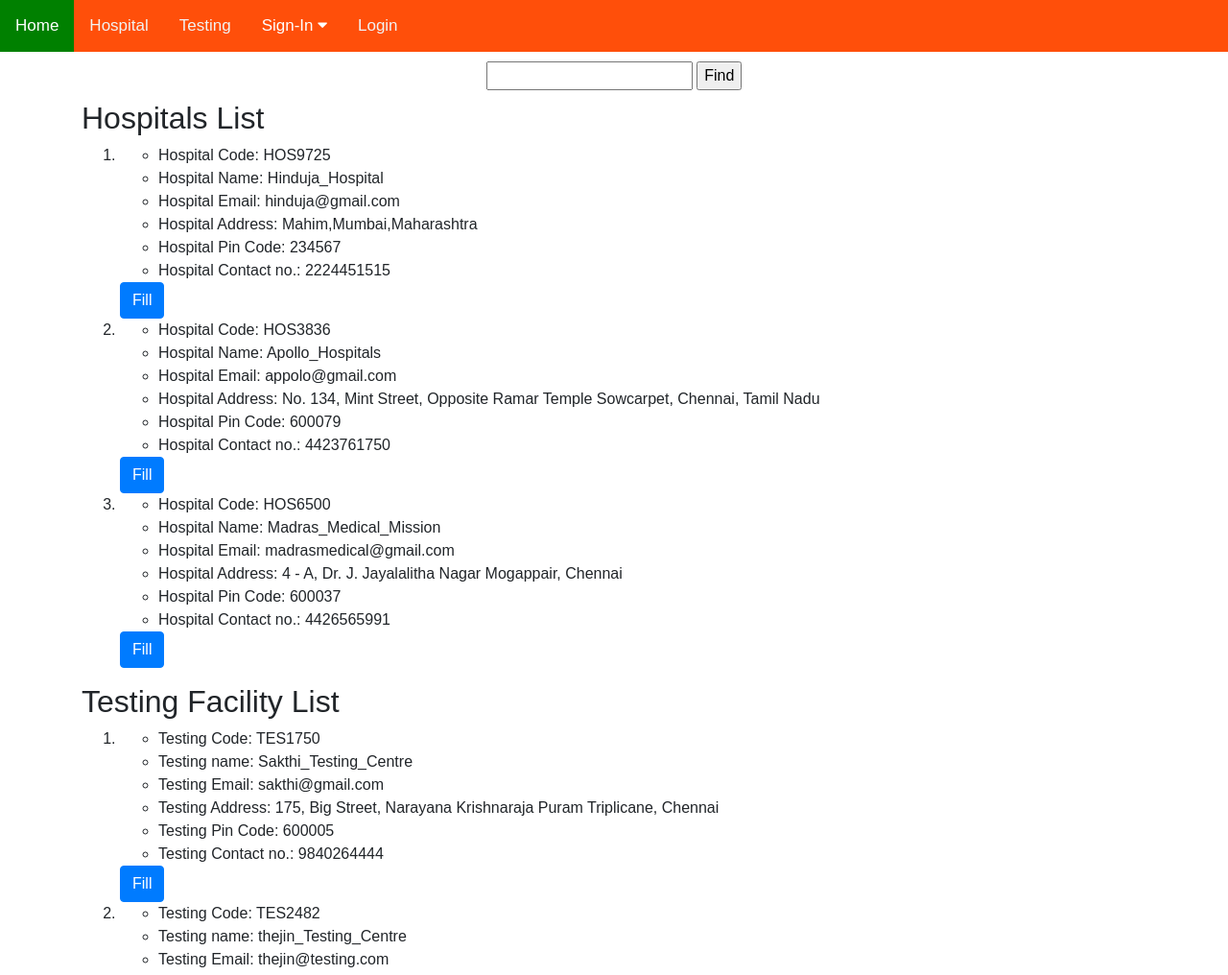
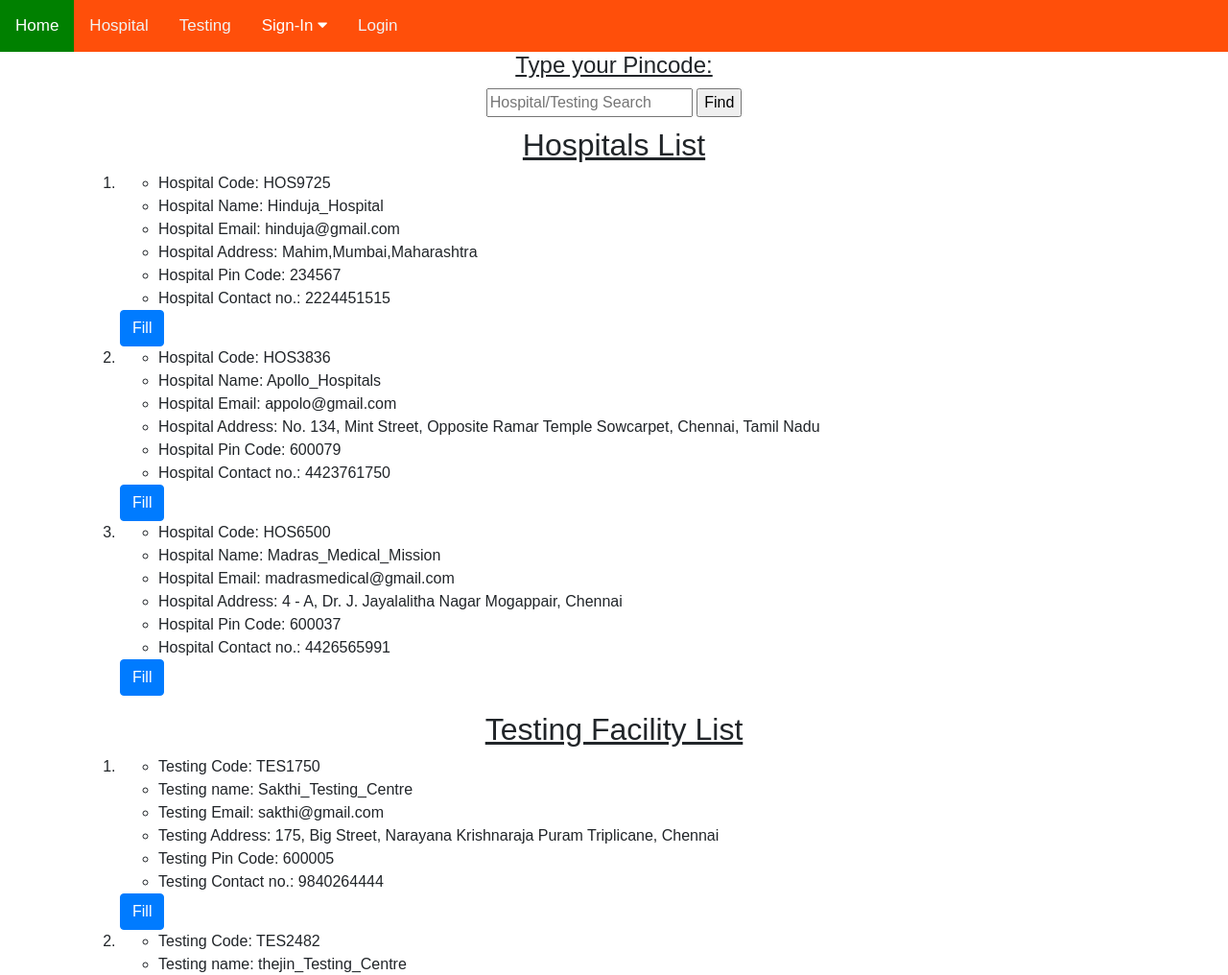
Before and after one commit to m-a-rahul/COVID19-BOT, a Django app: page / in a window 1280 px wide. Shown: the top 1016 px of the page at 96% size. Run offline with Django 3.2, Linux system fonts and the light colour scheme; data comes from the database, SQL or seed files in the repository; some libraries are stand-ins or nearby versions.

Commit message:
homepage

```diff
--- a/templates/index.html
+++ b/templates/index.html
@@ -1,9 +1,10 @@
 {% extends "base.html"%}
 {% block content %}
-<form method="POST">
+<form style="text-align: center;" method="POST">
   {% csrf_token %}
+  <h4><u>Type your Pincode:</u></h4>
   <div class="text-center" style="margin:10px 0px;">
-    <input type="text" name="pin_code" value="">
+    <input type="text" name="pin_code" value=""  placeholder="Hospital/Testing Search">
     <input type="submit"  value="Find">
   </div>
 </form>
@@ -18,7 +19,7 @@
    {% endif %}
   </div>
 {% if filteredhospitals %}
-<h3>Filtered Hospitals List :</h3>
+<h3 style="text-align: center;"><u>Filtered Hospitals:</u></h3>
 <ol>
   {% for hospital in filteredhospitals %}
   <li>
@@ -38,7 +39,7 @@
 </ol>
 {% endif %}
 {% if filteredtesting %}
-<h3>Filtered Testing Facility List</h3>
+<h3 style="text-align: center;"><u>Filtered Testing Facility List</u></h3>
 <ol>
   {% for test in testing %}
   <li>
@@ -58,7 +59,7 @@
   {% endfor %}
 </ol>
 {% endif %}
-<h2>Hospitals List</h2>
+<h2 style="text-align: center;"><u>Hospitals List</u></h2>
 <ol>
   {% for hospital in hospitals %}
   <li>
@@ -76,7 +77,7 @@
   </li>
   {% endfor %}
 </ol>
-<h2>Testing Facility List</h2>
+<h2 style="text-align: center;"><u>Testing Facility List</u></h2>
 <ol>
   {% for test in testing %}
   <li>
```
